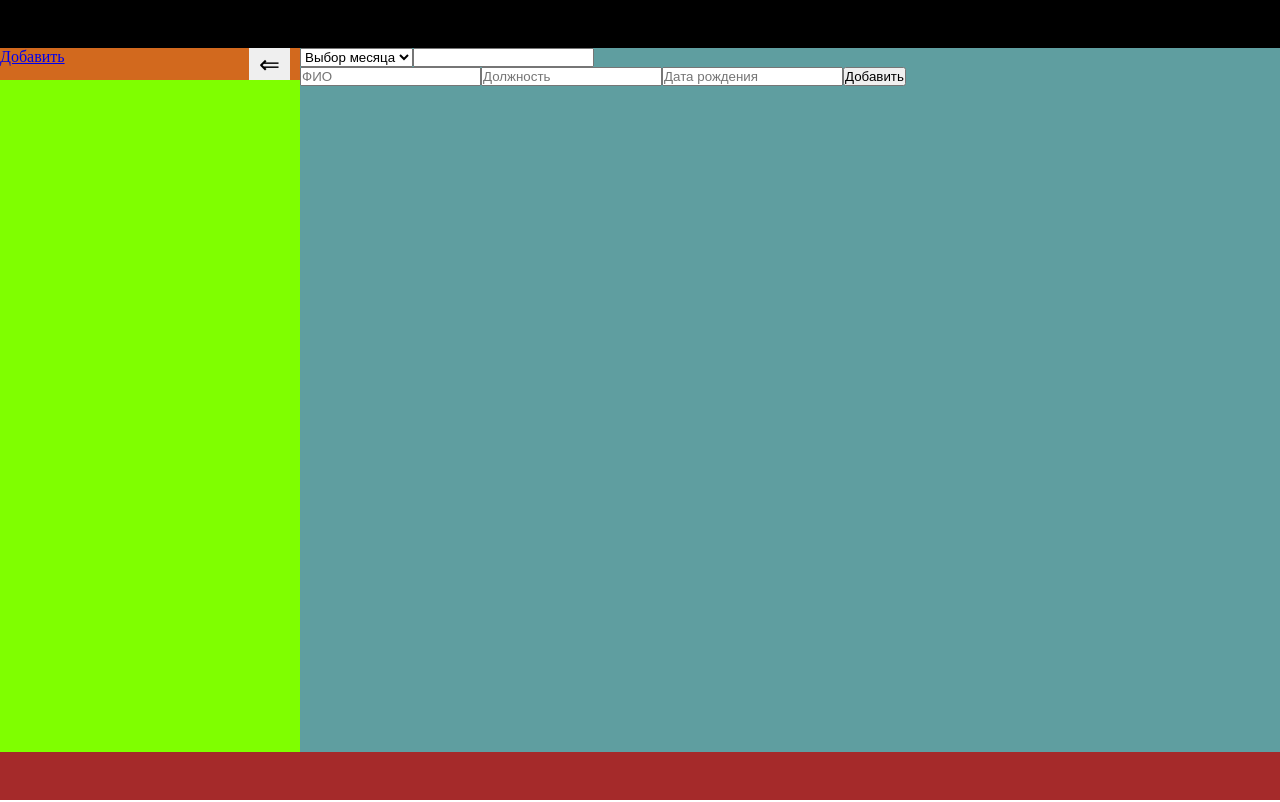
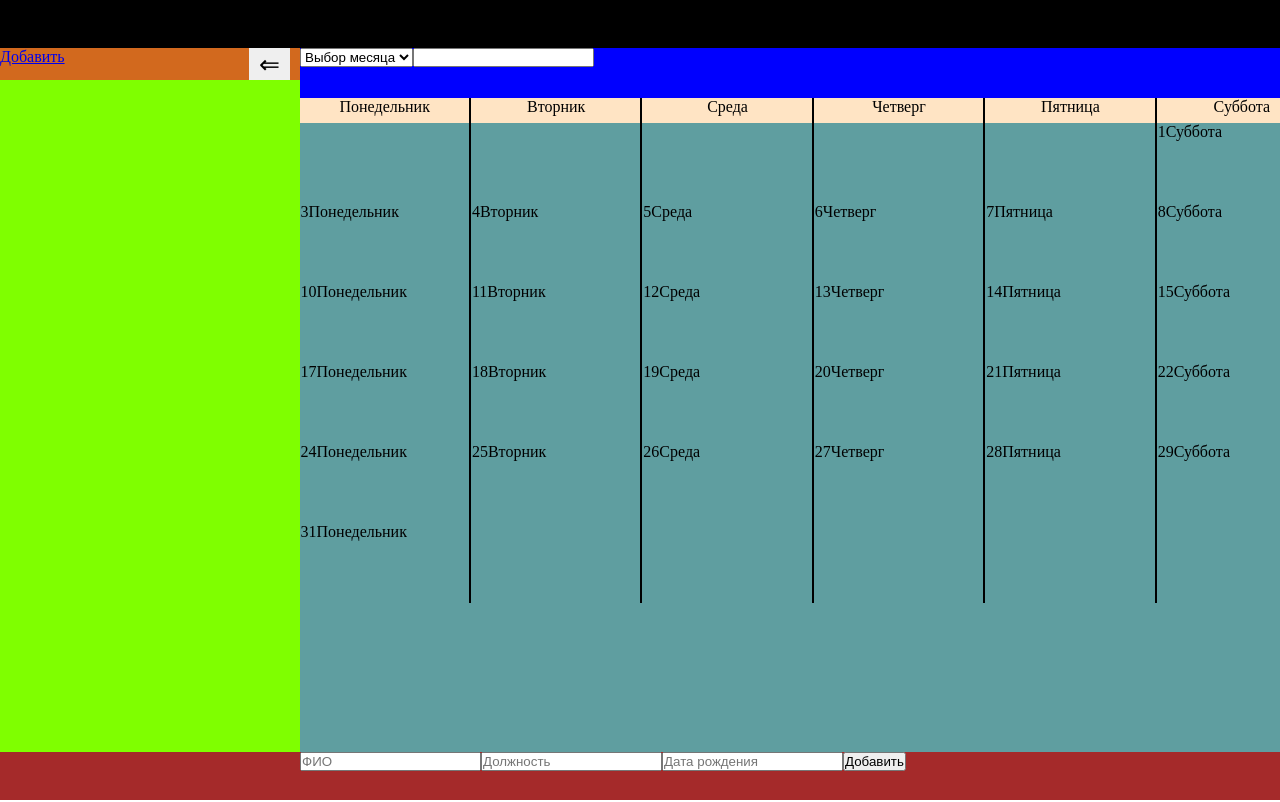
Before and after one commit to Mckenza/timesheet, a React (Create React App) app: page /input in a window 1280 px wide. Shown: the top 802 px of the page. Built offline with nearby package versions, Linux system fonts and the light colour scheme.

Commit message:
calendar create days

```diff
--- a/public/style/index.css
+++ b/public/style/index.css
@@ -71,6 +71,48 @@ main {
         font-size: 25px;
         transition-duration: 1s; }
 
+.wrap_calendar {
+  height: 100%;
+  width: 100%; }
+  .wrap_calendar .manage_calendar {
+    height: 50px;
+    width: 100%;
+    background-color: blue; }
+  .wrap_calendar .calendar {
+    height: 100%;
+    width: 100%; }
+    .wrap_calendar .calendar .table_calendar {
+      height: 25px;
+      width: 100%;
+      background-color: bisque; }
+      .wrap_calendar .calendar .table_calendar ul {
+        display: flex;
+        height: 100%;
+        width: 100%;
+        list-style: none;
+        justify-content: space-around; }
+        .wrap_calendar .calendar .table_calendar ul li {
+          height: 100%;
+          width: 14.2%;
+          text-align: center;
+          border-right: 2px black solid;
+          box-sizing: border-box; }
+          .wrap_calendar .calendar .table_calendar ul li:last-child {
+            border-right: none; }
+    .wrap_calendar .calendar .calendar_content {
+      height: 100%;
+      width: 100%;
+      display: flex;
+      flex-wrap: wrap;
+      justify-content: space-around; }
+      .wrap_calendar .calendar .calendar_content > * {
+        height: 80px;
+        width: 14.2%;
+        border-right: 2px solid black;
+        box-sizing: border-box; }
+      .wrap_calendar .calendar .calendar_content > *:nth-child(7n) {
+        border: none; }
+
 footer {
   height: 6vh;
   width: 100%;
--- a/public/style/index.scss
+++ b/public/style/index.scss
@@ -107,6 +107,68 @@ main{
     }
 }
 
+.wrap_calendar{
+    height: 100%;
+    width: 100%;
+
+    .manage_calendar{
+        height: 50px;
+        width: 100%;
+        background-color: blue;
+    }
+
+    .calendar{
+        height: 100%;
+        width: 100%;
+
+        .table_calendar{
+            height: 25px;
+            width: 100%;
+            background-color: bisque;
+
+            ul{
+                display: flex;
+                height: 100%;
+                width: 100%;
+                list-style: none;
+                justify-content: space-around;
+
+                li{
+                    height: 100%;
+                    width: 14.2%;
+                    text-align: center;
+                    border-right: 2px black solid;
+                    box-sizing: border-box;
+
+                    &:last-child{
+                        border-right: none;
+                    }
+                }
+            }
+        }
+
+        .calendar_content{
+            height: 100%;
+            width: 100%;
+            display: flex;
+            flex-wrap: wrap;
+            justify-content: space-around;
+
+            & > *{
+                height: 80px;
+                width: 14.2%;
+                border-right: 2px solid black;
+                box-sizing: border-box;
+            }
+
+            & > *:nth-child(7n){
+                border: none;
+            }
+        }
+    }
+}
+
+
 
 
 
--- a/src/main/content/Calendar.jsx
+++ b/src/main/content/Calendar.jsx
@@ -1,47 +1,20 @@
-import react, { useState } from "react";
-import { useEffect } from "react/cjs/react.development";
-/* Сделать список по месяцам и года */
-
-function createCalendar(month, year){
-    const daysInMonth = new Date(year, month + 1, 0).getDate();
-    console.log(daysInMonth);
-
-}
-
-export default () => {
-    const [month, setMonth] = useState(() => new Date().getMonth());
-    const [year, setYear] = useState(() => new Date().getFullYear());
-
-    useEffect(() => {
-        console.log(month);
-        console.log(year);
-        createCalendar(month, year);
-    }, [month, year]);
+import CalendarItem from "./CalendarItem"
 
 
+export default ({data}) => {
+
     return (
-        <div className="wrap_calendar">
-            <div className="manage_calendar">
-                <select onChange={(e) => {setMonth(Number(e.target.value))} }>
-                    <option disabled selected>Выбор месяца</option>
-                    <option value="0">Январь</option>
-                    <option value="1">Февраль</option>
-                    <option value="2">Март</option>
-                    <option value="3">Апрель</option>
-                    <option value="4">Май</option>
-                    <option value="5">Июнь</option>
-                    <option value="6">Июль</option>
-                    <option value="7">Август</option>
-                    <option value="8">Сентябрь</option>
-                    <option value="9">Октябрь</option>
-                    <option value="10">Ноябрь</option>
-                    <option value="11">Декабрь</option>
-                </select>
-                <input type="number" onChange={(e) => {setYear(Number(e.target.value))}}></input>
-            </div>
-            <div className="calendar">
-
-            </div>
+        <div className="calendar_content">
+            {
+                data.map((value, index) => {
+                    if(value.type === 'blank'){
+                        return <div className="blank_item_calendar" key={index}>
+                        </div>
+                    } else {
+                        return <CalendarItem data = {value} key={index}/>
+                    }
+                })
+            }
         </div>
     )
 }
--- /dev/null
+++ b/src/main/content/CalendarItem.jsx
@@ -0,0 +1,11 @@
+import react from "react";
+
+export default ({data}) => {
+
+    return (
+        <div className="item_calendar">
+            <span>{data.numberDay}</span>
+            <span>{data.day}</span>
+        </div>
+    )
+}
--- /dev/null
+++ b/src/main/content/CalendarPage.jsx
@@ -0,0 +1,103 @@
+import react, { useState, useEffect } from "react";
+import Calendar from "./Calendar";
+/* Сделать список по месяцам и года */
+
+function createCalendar(month, year) {
+    console.log(123)
+    const daysInMonth = new Date(year, month + 1, 0).getDate();
+    const calendar = [];
+
+    let countBlanksStart = new Date(year, month, 1).getDay();
+    let countBlancksEnd = new Date(year, month, daysInMonth).getDay();
+
+    countBlanksStart = countBlanksStart ? countBlanksStart : 7;
+
+    for (let j = countBlanksStart; j > 1; j--) {
+        calendar.push({ type: 'blank' });
+    }
+
+    for (let j = 1; j < daysInMonth + 1; j++) {
+        let day = '';
+        switch (new Date(year, month, j).getDay()) {
+            case 0:
+                day = 'Воскресенье';
+                break;
+            case 1:
+                day = 'Понедельник';
+                break;
+            case 2:
+                day = 'Вторник';
+                break;
+            case 3:
+                day = 'Среда';
+                break;
+            case 4:
+                day = 'Четверг';
+                break;
+            case 5:
+                day = 'Пятница';
+                break;
+            case 6:
+                day = 'Суббота';
+                break;
+        }
+        calendar.push({ type: 'normal', day, numberDay: j });
+    }
+    countBlancksEnd = countBlancksEnd ? countBlancksEnd : 7;
+    for (let j = 0; j < 7 - countBlancksEnd; j++) {
+        calendar.push({ type: 'blank' });
+    }
+
+    return calendar;
+}
+
+export default () => {
+    const [month, setMonth] = useState(() => new Date().getMonth());
+    const [year, setYear] = useState(() => new Date().getFullYear());
+    const [calendarData, setCalendarData] = useState([]);
+
+    useEffect(() => {
+        console.log(month);
+        console.log(year);
+        setCalendarData(createCalendar(month, year));
+        console.log(calendarData);
+    }, [month, year]);
+
+
+    return (
+        <div className="wrap_calendar">
+            <div className="manage_calendar">
+                <select onChange={(e) => { setMonth(Number(e.target.value)) }}>
+                    <option disabled selected>Выбор месяца</option>
+                    <option value="0">Январь</option>
+                    <option value="1">Февраль</option>
+                    <option value="2">Март</option>
+                    <option value="3">Апрель</option>
+                    <option value="4">Май</option>
+                    <option value="5">Июнь</option>
+                    <option value="6">Июль</option>
+                    <option value="7">Август</option>
+                    <option value="8">Сентябрь</option>
+                    <option value="9">Октябрь</option>
+                    <option value="10">Ноябрь</option>
+                    <option value="11">Декабрь</option>
+                </select>
+                <input type="number" onChange={(e) => { setYear(Number(e.target.value)) }}></input>
+            </div>
+            <div className="calendar">
+                <div className="table_calendar">
+                    <ul>
+                        <li>Понедельник</li>
+                        <li>Вторник</li>
+                        <li>Среда</li>
+                        <li>Четверг</li>
+                        <li>Пятница</li>
+                        <li>Суббота</li>
+                        <li>Воскресенье</li>
+                    </ul>
+                    <Calendar data = {calendarData}/>
+                </div>
+            </div>
+        </div>
+    )
+}
--- a/src/main/content/DivContent.jsx
+++ b/src/main/content/DivContent.jsx
@@ -1,13 +1,13 @@
 import react from "react";
 import FieldForData from "./FieldForData";
 import { BrowserRouter as Router, Routes, Route, Link } from "react-router-dom";
-import Calendar from "./Calendar";
+import CalendarPage from "./CalendarPage";
 
 export default () => {
 
     return (
         <div className="main_content">
-            <Calendar/>
+            <CalendarPage/>
             <Routes>
                 <Route path='/input' element={<FieldForData />} />
             </Routes>
```
Also changed, not shown: src/main/content/test.js (added, +7 -0 lines), 1 other file (tests, documents, lock files or other folders).
